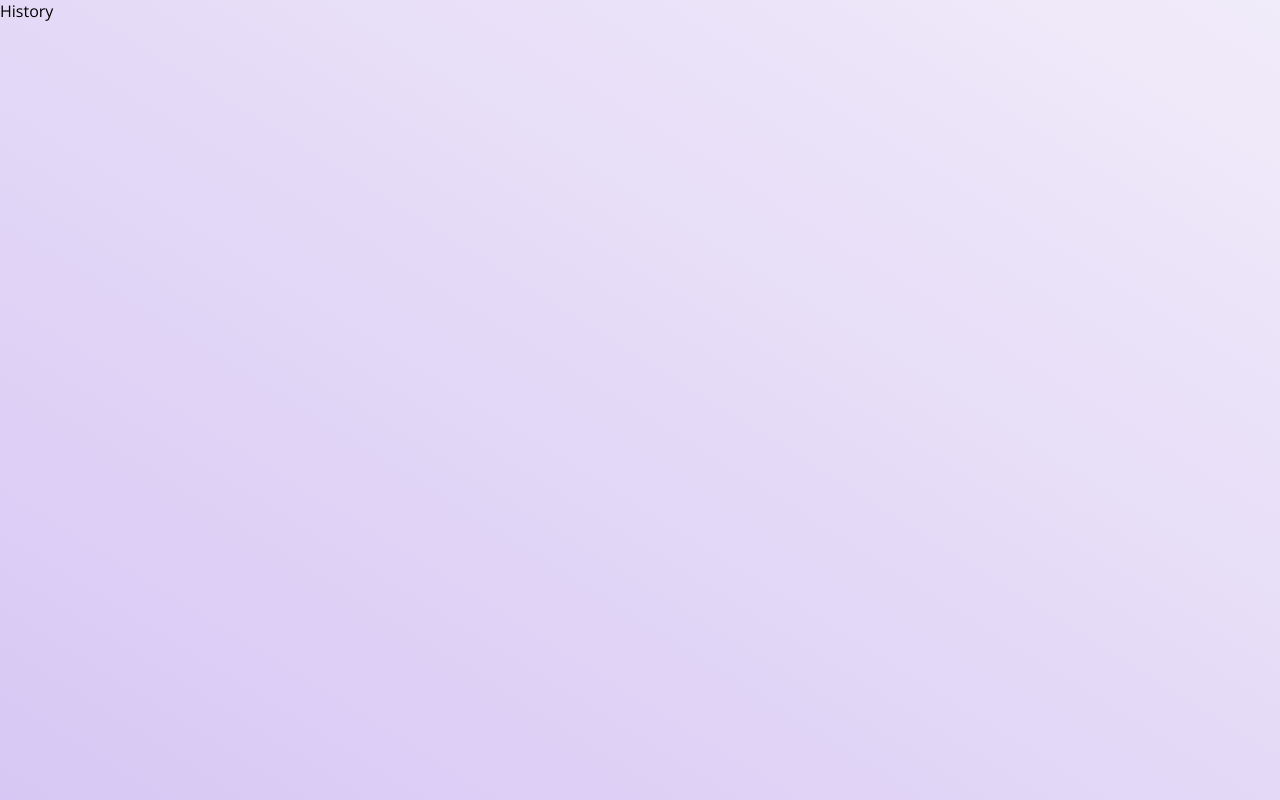
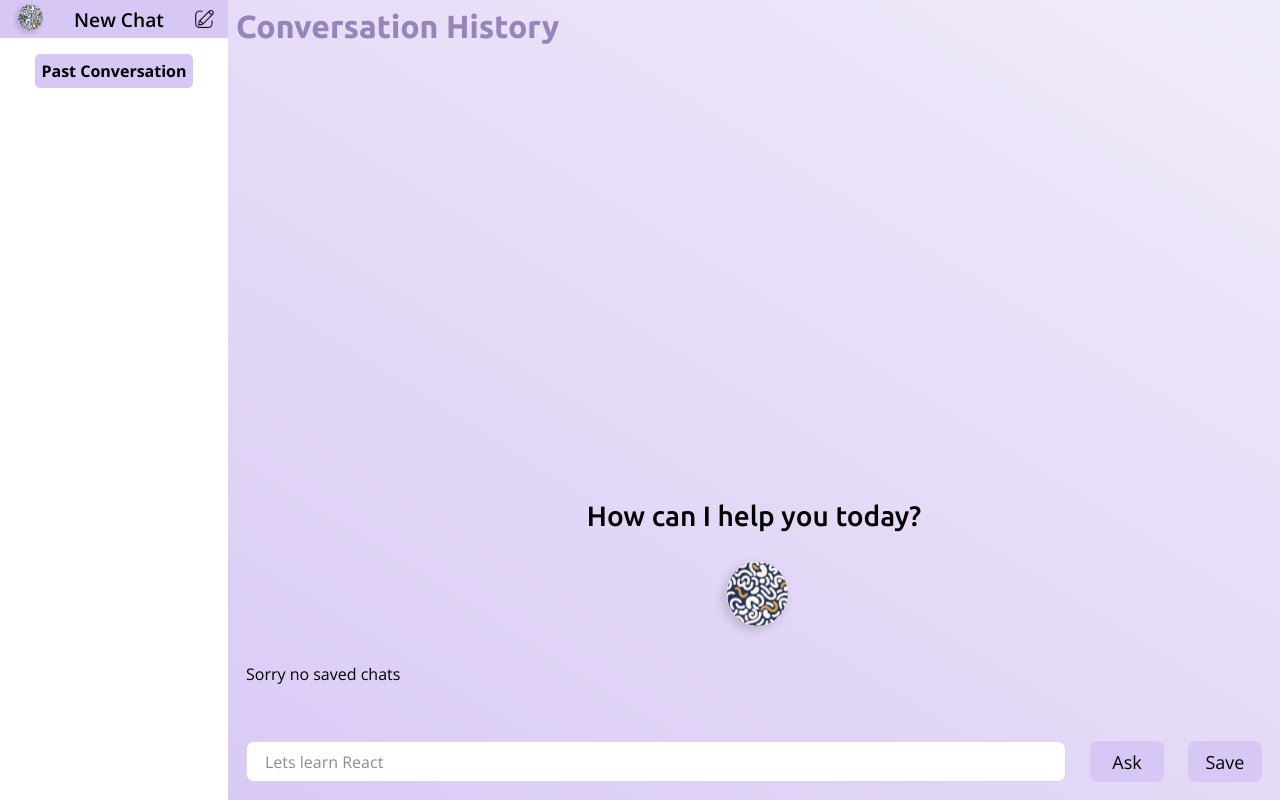
Before and after one commit to Viv-ek-Thak-ur/XBot-AI, a React (Vite) app: page /history in a window 1280 px wide. Built offline with nearby package versions, Linux system fonts and the light colour scheme.

Commit message:
History page

```diff
--- a/src/Components/ChatWindow/ChatWindow.jsx
+++ b/src/Components/ChatWindow/ChatWindow.jsx
@@ -2,9 +2,10 @@ import styles from "./Chatwindow.module.css";
 import MessageCard from "./MessageCard/MessageCard";
 
 export default function ChatWindow({ message }) {
+  const chat = message.message;
   return (
     <div className={styles.chatWindow}>
-      {message.map((message,index) => (
+      {chat.map((message,index) => (
         <MessageCard
           message={message}
           key={index}
--- a/src/Components/Hero/Hero.module.css
+++ b/src/Components/Hero/Hero.module.css
@@ -15,9 +15,3 @@
   font-weight: 500;
   text-align: center;
 }
-@media(max-width:430px){
-  .hero{
-    display: none;
-  }
-
-}
--- /dev/null
+++ b/src/Components/HistoryCard/HistoryCard.jsx
@@ -0,0 +1,40 @@
+import styles from "./HistoryCard.module.css";
+
+export default function HistoryCard({ chat }) {
+  const userMessage = chat.message.find(
+    (msg) => msg.sender === "user"
+  );
+
+  const botMessage = chat.message.find(
+    (msg) => msg.sender === "bot"
+  );
+
+  const time = new Date(chat.createdAt).toLocaleTimeString([], {
+    hour: "2-digit",
+    minute: "2-digit",
+  });
+
+  return (
+    <div className={styles.card}>
+      <div className={styles.message}>
+        <div className={styles.avatar}>👤</div>
+
+        <div>
+          <h3>You</h3>
+          <p>{userMessage?.text}</p>
+          <span>{time}</span>
+        </div>
+      </div>
+
+      <div className={styles.message}>
+        <div className={styles.avatar}>🤖</div>
+
+        <div>
+          <h3>Soul AI</h3>
+          <p>{botMessage?.text}</p>
+          <span>{time}</span>
+        </div>
+      </div>
+    </div>
+  );
+}
--- /dev/null
+++ b/src/Components/HistoryCard/HistoryCard.module.css
@@ -0,0 +1,29 @@
+.card {
+  background: #d7c4ff;
+  border-radius: 12px;
+  padding: 20px;
+  margin-bottom: 20px;
+}
+
+.message {
+  display: flex;
+  gap: 16px;
+  margin-bottom: 20px;
+}
+
+.avatar {
+  font-size: 40px;
+}
+
+.message h3 {
+  margin: 0;
+}
+
+.message p {
+  margin: 6px 0;
+}
+
+.message span {
+  font-size: 14px;
+  color: gray;
+}
--- a/src/Components/Sidebar/Sidebar.jsx
+++ b/src/Components/Sidebar/Sidebar.jsx
@@ -1,7 +1,10 @@
 import styles from "./Sidebar.module.css";
 import logo from "../../assets/logo.svg";
 import chatIcon from "../../assets/edit.svg";
+import { useNavigate } from "react-router-dom";
+
 export default function Sidebar(){
+    const navigate = useNavigate();
     return(
         <div className={styles.container}>
             <div className={styles.head}>
@@ -12,7 +15,7 @@ export default function Sidebar(){
                 </button>
             </div>
             <div className={styles.history}>
-                <button type="submit" className={styles.historyBtn}>Past Conversation</button>
+                <button type="submit" className={styles.historyBtn} onClick={()=>(navigate("/history"))}>Past Conversation</button>
             </div>
         </div>
     );
--- a/src/Pages/HistoryPage/HistoryPage.jsx
+++ b/src/Pages/HistoryPage/HistoryPage.jsx
@@ -1,14 +1,106 @@
-import styles from "./HistoryPage.module.css";
 import { useState, useEffect } from "react";
+import Hero from "../../Components/Hero/Hero";
+import SuggestionGrid from "../../Components/SuggestionGrid/SuggestionGrid";
+import ChatInput from "../../Components/ChatInput/ChatInput";
+import Sidebar from "../../Components/Sidebar/Sidebar";
+import MobileNavbar from "../../Components/MobileNavbar/MobileNavbar";
+import ChatWindow from "../../Components/ChatWindow/ChatWindow";
+import botData from "../../Data/sampleData.json";
+import styles from "../HomePage/HomePage.module.css";
+import HistoryCard from "../../Components/HistoryCard/HistoryCard";
 
 export default function HistoryPage() {
   const [savedChats, setSavedChats] = useState([]);
+  const [question, setQuestion] = useState("");
+  const [message, setMessage] = useState([]);
 
   useEffect(() => {
     const chats = JSON.parse(localStorage.getItem("chatHistory")) || [];
+
     setSavedChats(chats);
-  },[]);
+  }, []);
 
-  console.log(savedChats);
-  return <div>History</div>;
+  const handleChange = (e) => {
+    setQuestion(e.target.value);
+  };
+
+  const handleAsk = () => {
+    const matchedQue = botData.find((q) => q.question === question);
+
+    setMessage((prev) => [
+      ...prev,
+      {
+        sender: "user",
+        text: question,
+      },
+      {
+        sender: "bot",
+        text: matchedQue
+          ? matchedQue.response
+          : "Sorry I dont know the answer to this question",
+      },
+    ]);
+
+    setQuestion("");
+  };
+
+  const handleSave = () => {
+    if (message.length === 0) return;
+
+    const chats = JSON.parse(localStorage.getItem("chatHistory")) || [];
+
+    const currentChat = {
+      id: crypto.randomUUID(),
+      createdAt: Date.now(),
+      message,
+    };
+
+    chats.push(currentChat);
+
+    localStorage.setItem("chatHistory", JSON.stringify(chats));
+
+    setSavedChats(chats);
+
+    alert("Chat Saved");
+  };
+
+  return (
+    <main className={styles.home}>
+      <div className={styles.mobileNavbar}>
+        <MobileNavbar />
+      </div>
+
+      <div className={styles.desktopHome}>
+        <div className={styles.left}>
+          <Sidebar />
+        </div>
+
+        <div className={styles.right}>
+          <header className={styles.rightHeader}>
+            <h1>Conversation History</h1>
+          </header>
+
+          <div className={styles.rightContent}>
+            {savedChats.length === 0 ? (
+              <>
+                <Hero />
+                <div>Sorry no saved chats</div>
+              </>
+            ) : (
+              savedChats.map((chat) => (
+                <HistoryCard key={chat.id} chat={chat} />
+              ))
+            )}
+
+            <ChatInput
+              value={question}
+              onChange={handleChange}
+              onAsk={handleAsk}
+              onSave={handleSave}
+            />
+          </div>
+        </div>
+      </div>
+    </main>
+  );
 }
```
